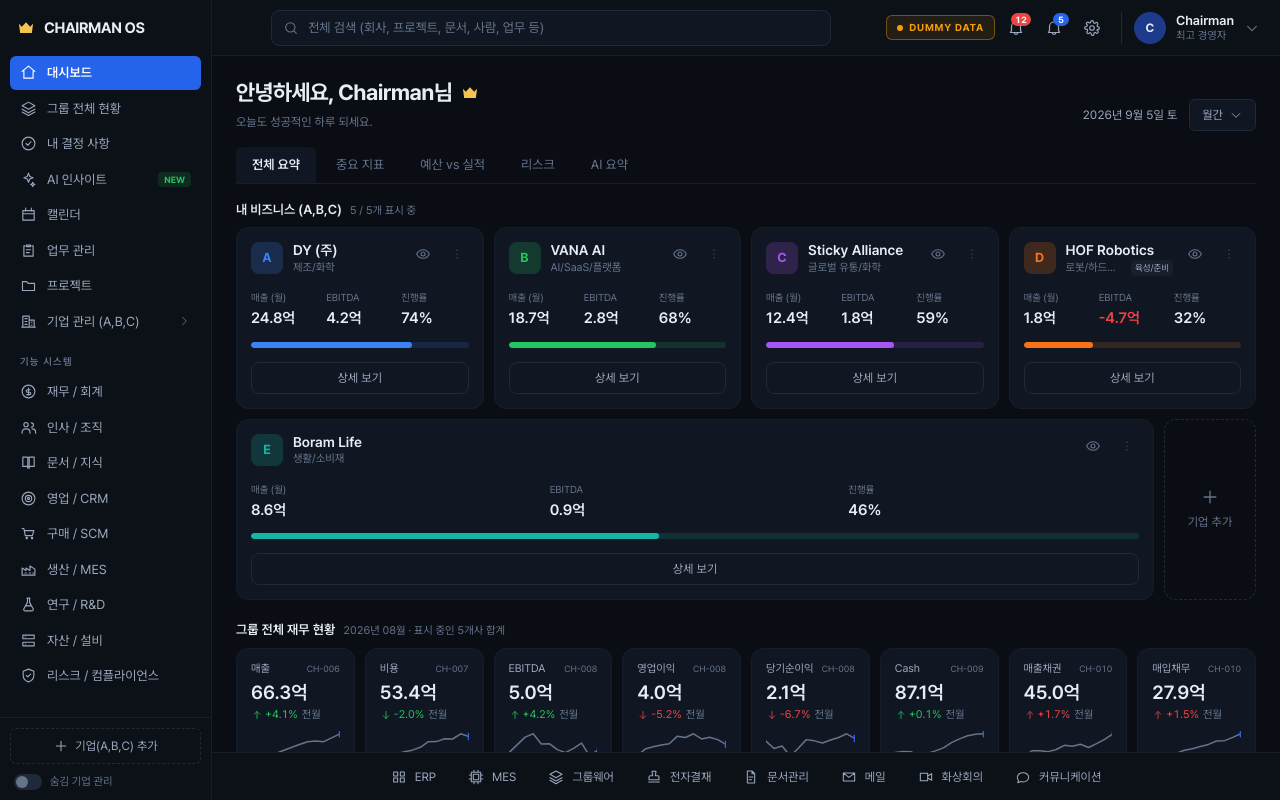
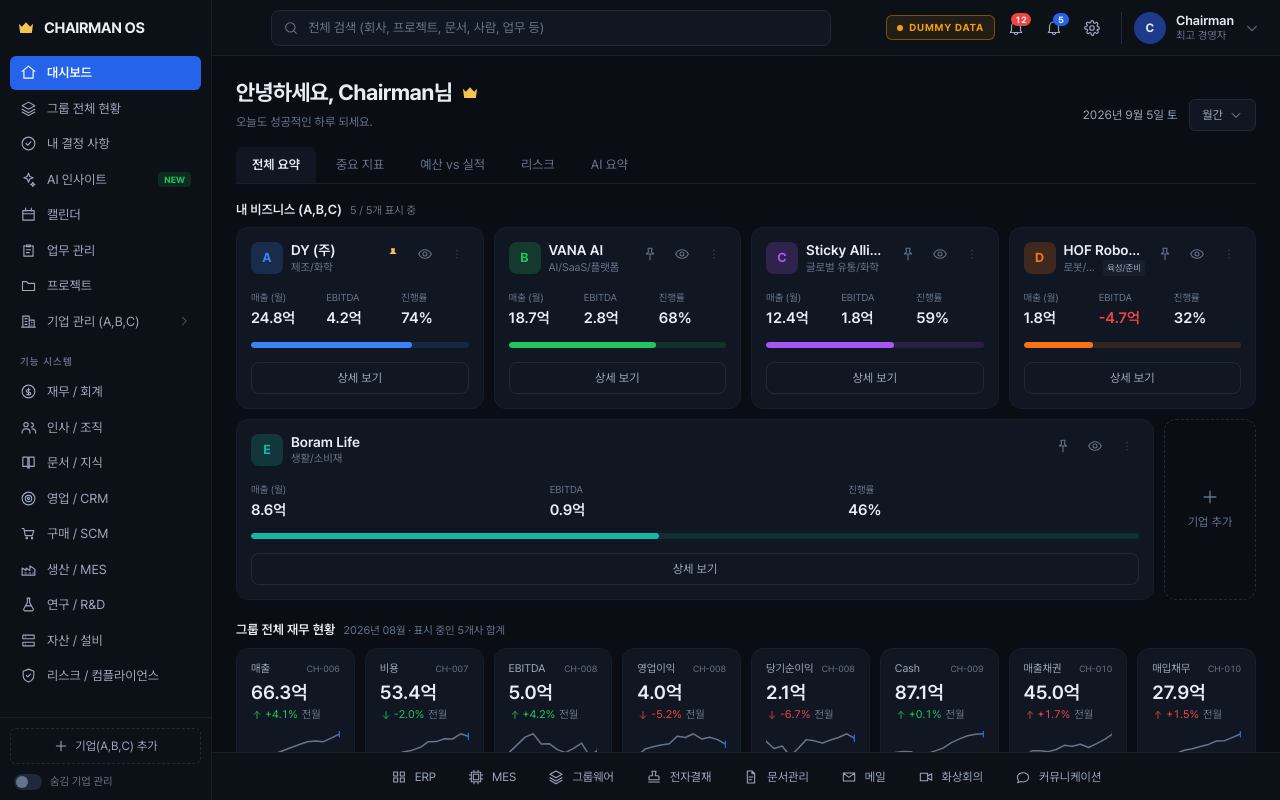
Before and after one commit to scottushong/chairman-os, a Next.js app: page / in a window 1280 px wide. Built offline with nearby package versions, Linux system fonts and the light colour scheme.

Commit message:
CH-004: Business Pin
Co-Authored-By: Claude Opus 5 (1M context) <noreply@anthropic.com>
Claude-Session: https://claude.ai/code/session_0159ba4jzEVPeYuyjfagSByW

```diff
--- a/src/components/dashboard/business-card.tsx
+++ b/src/components/dashboard/business-card.tsx
@@ -30,12 +30,21 @@ const FALLBACK_TONE = { badge: 'bg-raised text-ink-dim', bar: 'bg-accent', track
 
 interface BusinessCardProps {
   business: Business
-  /** 카드 좌상단 이니셜. 표시 순서대로 A, B, C…를 붙인다. */
+  /** 카드 좌상단 이니셜. 회사마다 고정이다 — 핀/숨김으로 순서가 바뀌어도 따라 움직이지 않는다. */
   letter: string
+  /** CH-004. 시드 pinned가 아니라 사용자 설정 기준의 현재 상태. */
+  pinned: boolean
   onToggleVisible: (businessId: string) => void
+  onTogglePinned: (businessId: string) => void
 }
 
-export function BusinessCard({ business, letter, onToggleVisible }: BusinessCardProps) {
+export function BusinessCard({
+  business,
+  letter,
+  pinned,
+  onToggleVisible,
+  onTogglePinned,
+}: BusinessCardProps) {
   const tone = TONE[business.business_id] ?? FALLBACK_TONE
   const revenue = valueOf(business.business_id, 'Revenue')
   const ebitda = valueOf(business.business_id, 'EBITDA')
@@ -43,7 +52,7 @@ export function BusinessCard({ business, letter, onToggleVisible }: BusinessCard
 
   return (
     <article className="flex h-full flex-col rounded-xl border border-line-soft bg-panel p-3.5">
-      <div className="flex items-start gap-2.5">
+      <div className="flex items-start gap-2">
         <span
           className={`flex size-8 shrink-0 items-center justify-center rounded-lg text-[13px] font-bold ${tone.badge}`}
         >
@@ -61,6 +70,20 @@ export function BusinessCard({ business, letter, onToggleVisible }: BusinessCard
             ) : null}
           </p>
         </div>
+
+        {/* CH-004. 핀은 정렬만 바꾼다 — 그룹 KPI 합계에는 영향이 없다. */}
+        <button
+          type="button"
+          onClick={() => onTogglePinned(business.business_id)}
+          title={pinned ? '상단 고정 해제' : '상단에 고정'}
+          aria-label={`${business.name} ${pinned ? '고정 해제' : '고정'}`}
+          aria-pressed={pinned}
+          className={`rounded-md p-1 transition-colors hover:bg-raised ${
+            pinned ? 'text-gold' : 'text-ink-muted hover:text-ink'
+          }`}
+        >
+          <Icon name="pin" className="size-4" filled={pinned} />
+        </button>
 
         {/* CH-003. 데이터 삭제가 아니라 표시 여부만 바꾼다는 걸 말로 붙여 둔다. */}
         <button
--- a/src/components/dashboard/dashboard-board.tsx
+++ b/src/components/dashboard/dashboard-board.tsx
@@ -5,7 +5,7 @@ import { useMemo, useSyncExternalStore } from 'react'
 import { BusinessCard } from '@/components/dashboard/business-card'
 import { KpiStrip } from '@/components/dashboard/kpi-strip'
 import { Icon } from '@/components/ui/icon'
-import { visibleBusinesses } from '@/data'
+import { businesses, visibleBusinesses } from '@/data'
 import {
   getServerSnapshot,
   getSnapshot,
@@ -13,26 +13,63 @@ import {
   setHidden,
   subscribe,
 } from '@/lib/hidden-businesses'
+import {
+  getServerSnapshot as pinnedServerSnapshot,
+  getSnapshot as pinnedSnapshot,
+  parsePinned,
+  setPinned,
+  subscribe as subscribePinned,
+} from '@/lib/pinned-businesses'
 
 /**
  * Business 카드(CH-001~005)와 그룹 KPI(CH-006~010)를 한 상태 위에 올린다.
  * 카드를 숨기면 KPI 합계에서도 빠져야 하므로 표시 목록을 여기서 한 번만 들고 있는다.
+ * 핀(CH-004)은 순서만 바꾼다 — 합계는 '표시 중'만 보므로 핀에 영향받지 않는다.
  */
 
 const LETTERS = 'ABCDEFGHIJKLMNOPQRSTUVWXYZ'
 
+/**
+ * 이니셜은 회사에 붙는 이름표다. sort_order 기준으로 한 번 정해 두고 고정한다.
+ * 화면 순서로 매기면 핀을 누를 때마다 A와 B가 자리를 바꿔 카드를 다시 읽어야 한다.
+ */
+const LETTER_BY_ID = new Map(
+  [...businesses]
+    .sort((a, b) => a.sort_order - b.sort_order)
+    .map((b, i) => [b.business_id, LETTERS[i] ?? '?'] as const),
+)
+
 export function DashboardBoard() {
-  /** 시드 기준 Pin 우선 정렬. 순서는 CH-005에서 손댈 자리고 지금은 고정이다. */
-  const ordered = visibleBusinesses()
-
   const raw = useSyncExternalStore(subscribe, getSnapshot, getServerSnapshot)
   const hidden = useMemo(() => parseHidden(raw), [raw])
+
+  const pinnedRaw = useSyncExternalStore(subscribePinned, pinnedSnapshot, pinnedServerSnapshot)
+  const pinned = useMemo(() => parsePinned(pinnedRaw), [pinnedRaw])
+
+  /** 핀 우선, 그다음 sort_order. 드래그 순서(CH-005)는 아직 sort_order를 그대로 쓴다. */
+  const ordered = useMemo(
+    () =>
+      [...visibleBusinesses()].sort(
+        (a, b) =>
+          Number(pinned.includes(b.business_id)) - Number(pinned.includes(a.business_id)) ||
+          a.sort_order - b.sort_order,
+      ),
+    [pinned],
+  )
 
   function toggle(businessId: string) {
     setHidden(
       hidden.includes(businessId)
         ? hidden.filter((id) => id !== businessId)
         : [...hidden, businessId],
+    )
+  }
+
+  function togglePin(businessId: string) {
+    setPinned(
+      pinned.includes(businessId)
+        ? pinned.filter((id) => id !== businessId)
+        : [...pinned, businessId],
     )
   }
 
@@ -56,8 +93,10 @@ export function DashboardBoard() {
             <div key={b.business_id} className="min-w-[212px] flex-1">
               <BusinessCard
                 business={b}
-                letter={LETTERS[ordered.indexOf(b)] ?? '?'}
+                letter={LETTER_BY_ID.get(b.business_id) ?? '?'}
+                pinned={pinned.includes(b.business_id)}
                 onToggleVisible={toggle}
+                onTogglePinned={togglePin}
               />
             </div>
           ))}
--- a/src/components/ui/icon.tsx
+++ b/src/components/ui/icon.tsx
@@ -38,6 +38,7 @@ export type IconName =
   | 'eye'
   | 'eye-off'
   | 'more'
+  | 'pin'
   | 'arrow-up'
   | 'arrow-down'
 
@@ -75,6 +76,7 @@ const PATHS: Record<IconName, string> = {
   eye: 'M12 5.5c-4.5 0-8 3.4-9.5 6.5 1.5 3.1 5 6.5 9.5 6.5s8-3.4 9.5-6.5C20 8.9 16.5 5.5 12 5.5ZM12 15a3 3 0 1 0 0-6 3 3 0 0 0 0 6Z',
   'eye-off': 'M4 4l16 16M9.9 9.9A3 3 0 0 0 12 15a3 3 0 0 0 2.1-.9M6.3 6.4C4.5 7.7 3.2 9.5 2.5 12c1.5 3.1 5 6.5 9.5 6.5 1.7 0 3.3-.5 4.7-1.3M14.5 6c-.8-.3-1.6-.5-2.5-.5-.6 0-1.2.1-1.8.2M19 8.4c1 1 1.8 2.2 2.5 3.6-.5 1.1-1.3 2.3-2.3 3.3',
   more: 'M12 6.5h.01M12 12h.01M12 17.5h.01',
+  pin: 'M9 3.5h6l-.8 5.2 3.3 3.3H6.5l3.3-3.3L9 3.5ZM12 12v8.5',
   'arrow-up': 'M12 19V5M6.5 10.5 12 5l5.5 5.5',
   'arrow-down': 'M12 5v14M6.5 13.5 12 19l5.5-5.5',
   message: 'M20.5 12.5c0 4-3.8 7-8.5 7-1.2 0-2.4-.2-3.4-.6L4 20.5l1.3-3.4A6.7 6.7 0 0 1 3.5 12.5c0-4 3.8-7 8.5-7s8.5 3 8.5 7Z',
--- /dev/null
+++ b/src/lib/pinned-businesses.ts
@@ -0,0 +1,71 @@
+import { businesses } from '@/data'
+import type { BusinessId } from '@/types'
+
+/**
+ * CH-004 Pin 상태의 저장소.
+ * hidden-businesses.ts와 같은 방식이다 — 개인 설정이라 서버가 알 수 없고,
+ * Acceptance('Pin 카드가 항상 앞에 표시')를 새로고침 뒤에도 지켜야 해서 localStorage에 둔다.
+ *
+ * 시드(businesses.json)의 pinned 값은 읽기 전용 초기값이고,
+ * 사용자가 한 번이라도 손대면 이 저장소가 그 위를 덮는다.
+ * Phase 1에서 사용자 설정(CH-056)이 서버에 붙으면 이 파일만 갈아 끼운다.
+ */
+
+const KEY = 'chairman-os:pinned-businesses'
+/** 저장된 값이 없다는 뜻. '핀이 하나도 없음'([])과 구분해야 시드 기본값을 살릴 수 있다. */
+const UNSET = ''
+
+let cache = UNSET
+const listeners = new Set<() => void>()
+
+function read(): string {
+  try {
+    return localStorage.getItem(KEY) ?? UNSET
+  } catch {
+    return UNSET
+  }
+}
+
+export function subscribe(onChange: () => void): () => void {
+  listeners.add(onChange)
+  window.addEventListener('storage', onChange)
+  return () => {
+    listeners.delete(onChange)
+    window.removeEventListener('storage', onChange)
+  }
+}
+
+export function getSnapshot(): string {
+  const raw = read()
+  if (raw !== cache) cache = raw
+  return cache
+}
+
+export function getServerSnapshot(): string {
+  return UNSET
+}
+
+/** 시드 pinned=true인 회사들. 저장된 설정이 없을 때의 기본 핀이다. */
+export function seedPinned(): BusinessId[] {
+  return businesses.filter((b) => b.pinned).map((b) => b.business_id)
+}
+
+export function parsePinned(raw: string): BusinessId[] {
+  if (raw === UNSET) return seedPinned()
+  try {
+    const parsed: unknown = JSON.parse(raw)
+    return Array.isArray(parsed) ? (parsed as BusinessId[]) : seedPinned()
+  } catch {
+    return seedPinned()
+  }
+}
+
+export function setPinned(ids: BusinessId[]): void {
+  cache = JSON.stringify(ids)
+  try {
+    localStorage.setItem(KEY, cache)
+  } catch {
+    // 저장소를 못 써도 이번 세션 동안은 동작해야 한다. Pin은 편의 기능이다.
+  }
+  listeners.forEach((l) => l())
+}
```
